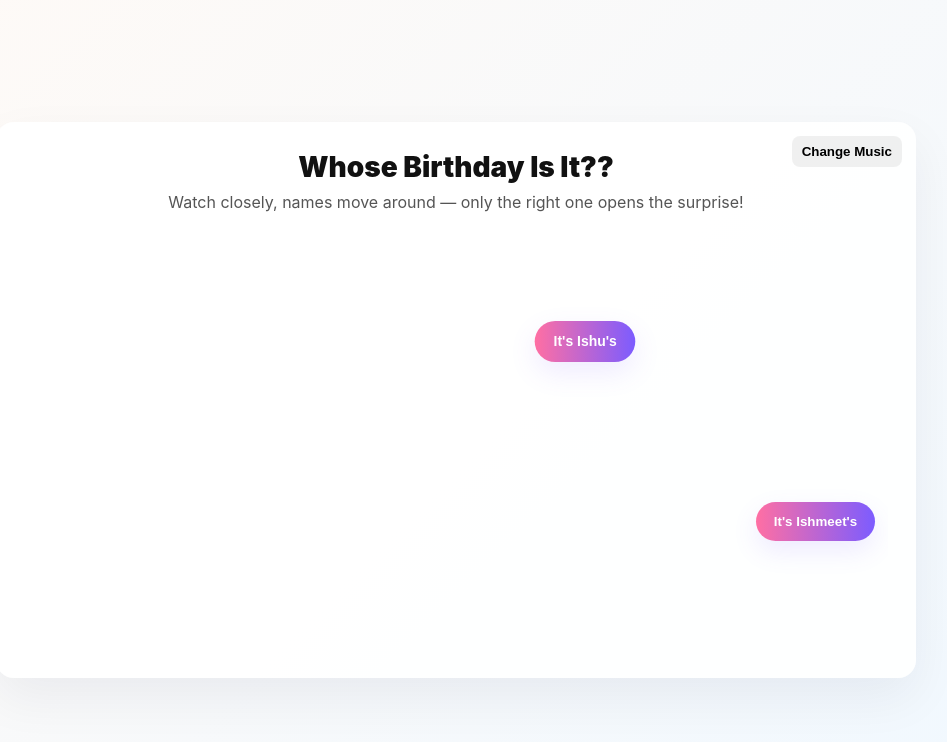
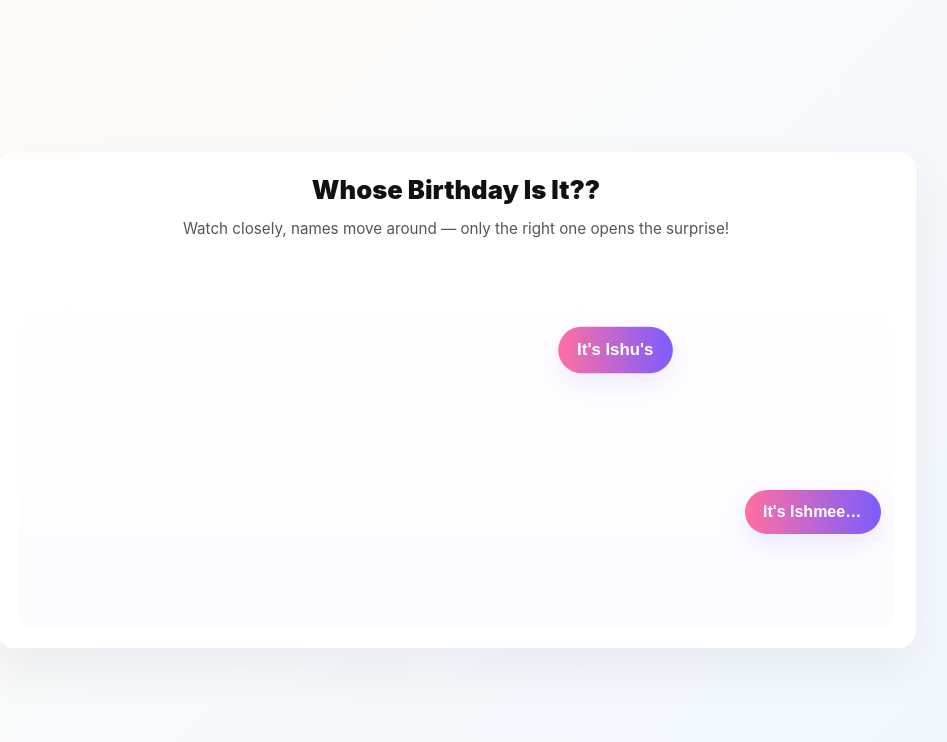
Before and after one commit to Unknown6688-ai/bday, a plain HTML site: page index.html in a window 1280 px wide. Shown: the whole page, without its empty margins (184-1131 px from the left). Drawn offline with Linux system fonts and the light colour scheme.

Commit message:
Update index.html

```diff
--- a/index.html
+++ b/index.html
@@ -2,65 +2,122 @@
 <html lang="en">
 <head>
   <meta charset="utf-8" />
-  <meta name="viewport" content="width=device-width,initial-scale=1" />
+  <meta name="viewport" content="width=device-width,initial-scale=1,viewport-fit=cover" />
   <title>Who's Birthday? — Surprise</title>
   <style>
-    :root{--bg1:#fffaf6;--bg2:#f0f8ff;--accent:#ff6fa3;--accent2:#7c5cff}
-    *{box-sizing:border-box}
+    :root{
+      --bg1:#fffaf6;
+      --bg2:#f0f8ff;
+      --accent:#ff6fa3;
+      --accent2:#7c5cff;
+      --panel-pad:22px;
+    }
+    *{box-sizing:border-box;-webkit-tap-highlight-color:transparent}
     html,body{height:100%;margin:0;font-family:Inter,system-ui,Arial,sans-serif;background:linear-gradient(135deg,var(--bg1),var(--bg2));color:#111;overflow:hidden}
-    .wrap{min-height:100vh;display:flex;align-items:center;justify-content:center;padding:24px}
-    .panel{width:100%;max-width:920px;background:rgba(255,255,255,0.95);border-radius:18px;padding:28px;box-shadow:0 20px 50px rgba(20,20,50,0.06);position:relative;overflow:hidden}
-    .heading{font-size:28px;font-weight:900;text-align:center;margin:0 0 8px}
-    .sub{color:#555;text-align:center;margin-bottom:18px}
+    /* Respect iPhone safe area */
+    .wrap{min-height:100vh;display:flex;align-items:center;justify-content:center;padding:calc(24px + env(safe-area-inset-top,0)) 18px calc(24px + env(safe-area-inset-bottom,0));}
+    .panel{
+      width:100%;
+      max-width:920px;
+      background:rgba(255,255,255,0.98);
+      border-radius:18px;
+      padding:var(--panel-pad);
+      box-shadow:0 20px 50px rgba(20,20,50,0.06);
+      position:relative;
+      overflow:hidden;
+      /* allow the panel to shrink on smaller screens */
+      max-height: calc(100vh - 48px);
+      display:flex;
+      flex-direction:column;
+      gap:12px;
+    }
 
-    .optionsStage{height:420px;display:flex;align-items:center;justify-content:center;position:relative;overflow:hidden}
-    .optionBtn{position:absolute;padding:12px 18px;border-radius:999px;border:0;background:linear-gradient(90deg,var(--accent),var(--accent2));color:white;font-weight:800;cursor:pointer;box-shadow:0 10px 26px rgba(124,92,255,0.12);user-select:none;transition:transform 0.4s ease,left 0.4s ease,top 0.4s ease}
-    .optionBtn:active{transform:scale(.95)}
-    .hint{position:absolute;left:50%;transform:translateX(-50%);bottom:16px;color:#666;font-size:13px}
+    .heading{font-size:1.6rem;font-weight:900;text-align:center;margin:0 0 2px}
+    .sub{color:#555;text-align:center;margin:0 0 8px;font-size:0.95rem}
 
-    .wishStage{display:none;flex-direction:column;align-items:center;justify-content:center;padding:36px;text-align:center}
-    .wishTitle{font-size:44px;color:var(--accent);font-weight:900;margin:6px}
-    .cake{font-size:86px;margin-top:8px}
-    .lines{margin-top:20px;display:flex;flex-direction:column;gap:10px;align-items:center}
-    .line{background:linear-gradient(180deg,#fff,#fbfbff);padding:12px 18px;border-radius:12px;max-width:760px;box-shadow:0 6px 18px rgba(20,20,50,0.04);opacity:0;transform:translateY(10px);transition:all 500ms cubic-bezier(.2,.9,.3,1)}
+    /* Make optionsStage responsive using viewport height (works better on mobile) */
+    .optionsStage{
+      height: min(46vh,420px);
+      display:flex;
+      align-items:center;
+      justify-content:center;
+      position:relative;
+      overflow:hidden;
+      border-radius:12px;
+      background:linear-gradient(180deg, rgba(255,255,255,0.6), rgba(250,250,255,0.6));
+      padding:8px;
+    }
+
+    .optionBtn{
+      position:absolute;
+      padding:14px 18px;
+      border-radius:999px;
+      border:0;
+      background:linear-gradient(90deg,var(--accent),var(--accent2));
+      color:white;
+      font-weight:800;
+      cursor:pointer;
+      box-shadow:0 10px 26px rgba(124,92,255,0.12);
+      user-select:none;
+      transition:transform 0.35s ease,left 0.35s ease,top 0.35s ease;
+      touch-action:manipulation;
+      font-size:1rem;
+      line-height:1;
+      white-space:nowrap;
+      max-width:82%;
+      overflow:hidden;
+      text-overflow:ellipsis;
+    }
+    .optionBtn:active{transform:scale(.96)}
+    .hint{position:absolute;left:50%;transform:translateX(-50%);bottom:12px;color:#666;font-size:13px}
+
+    .wishStage{display:none;flex-direction:column;align-items:center;justify-content:center;padding:20px;text-align:center;overflow:auto}
+    .wishTitle{font-size:2.25rem;color:var(--accent);font-weight:900;margin:6px}
+    .cake{font-size:5.5rem;margin-top:8px;line-height:1}
+    .lines{margin-top:16px;display:flex;flex-direction:column;gap:10px;align-items:center;width:100%}
+    .line{background:linear-gradient(180deg,#fff,#fbfbff);padding:12px 18px;border-radius:12px;max-width:860px;box-shadow:0 6px 18px rgba(20,20,50,0.04);opacity:0;transform:translateY(10px);transition:all 500ms cubic-bezier(.2,.9,.3,1);font-size:0.98rem}
     .line.show{opacity:1;transform:translateY(0)}
-
-    /* small top controls */
-    .topControls{position:absolute;right:14px;top:14px;z-index:50;display:flex;gap:8px}
-    .tinyBtn{padding:8px 10px;border-radius:8px;border:0;background:rgba(0,0,0,0.06);cursor:pointer;font-weight:700}
 
     /* confetti pieces */
     .confetti{position:absolute;width:10px;height:14px;border-radius:3px;opacity:0.95;transform-origin:center;animation:fall linear forwards}
     @keyframes fall { to { transform: translateY(120vh) rotate(720deg); opacity:0.95 } }
 
-    @media (max-width:640px){ .optionBtn{padding:10px 14px;font-size:14px} .wishTitle{font-size:32px} .optionsStage{height:340px} }
+    /* Small controls removed on mobile; keep layout neat */
+    @media (max-width:640px){
+      .optionBtn{padding:12px 14px;font-size:0.95rem}
+      .wishTitle{font-size:1.65rem}
+      .optionsStage{height:46vh}
+      .cake{font-size:4rem}
+      .panel{padding:16px}
+    }
+
+    /* If the device is extremely short, allow scrolling inside panel */
+    @media (max-height:520px){
+      .panel{max-height:calc(100vh - 20px);overflow:auto}
+    }
   </style>
 </head>
 <body>
   <div class="wrap">
     <div class="panel" id="panel">
-      <div class="topControls">
-        <button class="tinyBtn" id="changeMusicBtn">Change Music</button>
-      </div>
-
       <h1 class="heading">Whose Birthday Is It??</h1>
       <div class="sub">Watch closely, names move around — only the right one opens the surprise!</div>
 
-      <div class="optionsStage" id="optionsStage"></div>
+      <div class="optionsStage" id="optionsStage" aria-label="Options stage"></div>
 
-      <div class="wishStage" id="wishStage">
+      <div class="wishStage" id="wishStage" aria-hidden="true">
         <div class="wishTitle">Happy Birthday, Punjaban! 🎉</div>
-        <div class="cake">🎂</div>
+        <div class="cake" aria-hidden="true">🎂</div>
         <div class="lines" id="wishLines"></div>
       </div>
 
-      <!-- background audio -->
+      <!-- background audio (kept, but change-music control removed) -->
       <audio id="bgAudio" loop preload="auto" src="https://cdn.pixabay.com/download/audio/2021/10/17/audio_e5f3e1b7b1.mp3?filename=soft-piano-10748.mp3"></audio>
     </div>
   </div>
 
   <script>
-    // options & messages (kept your updated messages)
+    // options & messages
     const allOptions = [
       { label: "It's Ishu's", id: 'ishu' },
       { label: "It's Ishmeet's", id: 'ishmeet' },
@@ -79,14 +136,13 @@
     const wishStage = document.getElementById('wishStage');
     const wishLinesWrap = document.getElementById('wishLines');
     const bgAudio = document.getElementById('bgAudio');
-    const changeMusicBtn = document.getElementById('changeMusicBtn');
 
-    const btnElements = {}; // reused button elements by id
-    let visibleIds = [];    // currently visible ids
-    let clickCounter = 0;   // counts user clicks on any option
-    const PUNJABEN_UNLOCK_AFTER = 5; // number of clicks required before Punjaban can appear
+    const btnElements = {};
+    let visibleIds = [];
+    let clickCounter = 0;
+    const PUNJABEN_UNLOCK_AFTER = 5;
 
-    // create button elements (hidden initially)
+    // create buttons
     function makeButtons(){
       allOptions.forEach(opt=>{
         const b = document.createElement('button');
@@ -97,12 +153,13 @@
         b.style.left = '0px';
         b.style.top = '0px';
         b.addEventListener('click', ()=> onClickOption(opt.id));
+        // ensure touch-friendly focus outlines & accessibility
+        b.setAttribute('aria-label', opt.label);
         optionsStage.appendChild(b);
         btnElements[opt.id] = b;
       });
     }
 
-    // pick 1 or 2 options from the pool (exclude 'punjaban' until unlocked)
     function pickVisibleIds(){
       const pool = allOptions.map(o => o.id).filter(id => {
         if(id === 'punjaban' && clickCounter < PUNJABEN_UNLOCK_AFTER) return false;
@@ -120,7 +177,6 @@
     }
 
     function showIds(ids){
-      // hide everything first
       allOptions.forEach(o => { btnElements[o.id].style.display = 'none'; });
       visibleIds = ids.slice();
       ids.forEach(id => {
@@ -132,17 +188,23 @@
     }
 
     function positionElementRandom(el){
+      // ensure element is measured after layout
       const rect = optionsStage.getBoundingClientRect();
-      const pad = 12;
-      const maxX = Math.max(40, rect.width - el.offsetWidth - pad);
-      const maxY = Math.max(40, rect.height - el.offsetHeight - pad);
-      const nx = pad + Math.random() * maxX;
-      const ny = pad + Math.random() * maxY;
+      // allow small padding relative to stage size
+      const padX = Math.max(8, rect.width * 0.03);
+      const padY = Math.max(8, rect.height * 0.03);
+
+      // clamp maximum width for button so it does not overflow stage
+      el.style.maxWidth = Math.max(120, Math.min(rect.width - padX*2, el.offsetWidth)) + 'px';
+
+      const maxX = Math.max(40, rect.width - el.offsetWidth - padX);
+      const maxY = Math.max(40, rect.height - el.offsetHeight - padY);
+      const nx = padX + Math.random() * maxX;
+      const ny = padY + Math.random() * maxY;
       el.style.left = nx + 'px';
       el.style.top = ny + 'px';
     }
 
-    // gentle drift nudges
     function startDrift(){
       setInterval(()=>{
         visibleIds.forEach(id=>{
@@ -164,7 +226,6 @@
       }, 420);
     }
 
-    // occasional jump
     function startJumps(){
       setInterval(()=>{
         if(visibleIds.length === 0) return;
@@ -177,11 +238,9 @@
       }, 1000 + Math.random()*800);
     }
 
-    // swap visible options periodically (so new names appear)
     function startSwapCycle(){
       setInterval(()=>{
         const next = pickVisibleIds();
-        // if punjaban unlocked and next includes it, fine
         if(JSON.stringify(next) !== JSON.stringify(visibleIds)){
           showIds(next);
         } else {
@@ -190,10 +249,8 @@
       }, 1200 + Math.random()*900);
     }
 
-    // handle clicks: increment counter; if Punjaban clicked open wish
     function onClickOption(id){
       clickCounter++;
-      // playful animation on click
       const el = btnElements[id];
       if(el){
         el.style.transition = 'transform 140ms cubic-bezier(.2,.9,.3,1)';
@@ -201,7 +258,6 @@
         setTimeout(()=> el.style.transform = '', 220);
       }
 
-      // if clicked non-punjaban, nudge another visible button
       if(id !== 'punjaban'){
         const others = visibleIds.filter(x => x !== id);
         if(others.length){
@@ -210,14 +266,12 @@
         }
       }
 
-      // if clicking Punjaban (only possible after unlocking) -> open wish
       if(id === 'punjaban'){
         spawnMiniBurst();
         setTimeout(()=> openWishStage(), 700);
       }
     }
 
-    // small confetti burst
     function spawnMiniBurst(){
       const count = 20;
       for(let i=0;i<count;i++){
@@ -233,7 +287,6 @@
       }
     }
 
-    // open wish stage
     async function openWishStage(){
       visibleIds.forEach(id => {
         const el = btnElements[id];
@@ -247,7 +300,6 @@
       }, 460);
     }
 
-    // show wish and reveal lines
     async function showWish(){
       wishStage.style.display = 'flex';
       wishStage.style.opacity = 0;
@@ -280,23 +332,11 @@
       }
     }
 
-    // change music button: prompt for mp3 URL
-    changeMusicBtn.addEventListener('click', ()=>{
-      const url = prompt('Paste direct MP3 URL (must be CORS-accessible). Leave empty to cancel.', bgAudio.src || '');
-      if(url && url.trim()){
-        bgAudio.src = url.trim();
-        // try to play; user interaction already present (button click)
-        bgAudio.play().catch(()=>{ alert('Could not autoplay selected audio due to browser restrictions.'); });
-      }
-    });
-
     // helper sleep
     function sleep(ms){ return new Promise(r=>setTimeout(r,ms)); }
 
     // init
     makeButtons();
-    // show initial visible ids WITHOUT Punjaban
-    // to ensure "fun", force pick excluding punjaban at start
     function pickInitialIds(){
       const pool = allOptions.map(o=>o.id).filter(id=> id !== 'punjaban');
       const count = Math.random()<0.45 ? 2 : 1;
@@ -313,13 +353,12 @@
     startSwapCycle();
     startJumps();
 
-    // ensure Punjaban becomes eligible only after clickCounter >= PUNJABEN_UNLOCK_AFTER:
-    // startSwapCycle already checks clickCounter each interval
+    // try autoplay on load (may be blocked)
+    window.addEventListener('load', ()=> { bgAudio.play().catch(()=>{}); });
 
-    // optional: if user reaches clicks before swap cycle runs, we might show punjaban sooner by forcing a swap after unlock
+    // if unlocked, occasionally bring punjaban in
     setInterval(()=>{
       if(clickCounter >= PUNJABEN_UNLOCK_AFTER && !visibleIds.includes('punjaban')){
-        // 30% chance to immediately shuffle in Punjaban after unlock
         if(Math.random() < 0.3){
           const next = pickVisibleIds();
           showIds(next);
@@ -327,15 +366,16 @@
       }
     }, 600);
 
-    // try autoplay on load (likely blocked); clicking options counts as user gesture
-    window.addEventListener('load', ()=> { bgAudio.play().catch(()=>{}); });
-
-    // reposition on resize
+    // reposition on resize / orientation change
     let _rt = null;
     window.addEventListener('resize', ()=>{ clearTimeout(_rt); _rt = setTimeout(()=> {
       visibleIds.forEach(id => positionElementRandom(btnElements[id]));
     }, 120); });
 
+    // orientationchange for mobile (some browsers report different sizes)
+    window.addEventListener('orientationchange', ()=> {
+      setTimeout(()=> visibleIds.forEach(id => positionElementRandom(btnElements[id])), 250);
+    });
   </script>
 </body>
 </html>
```
